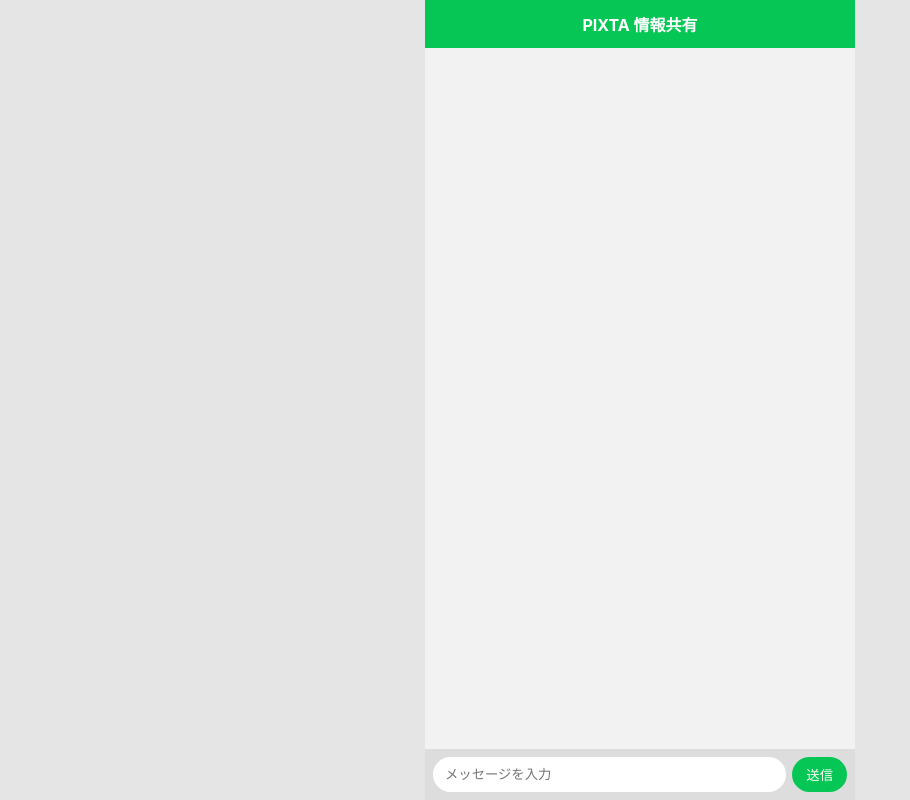
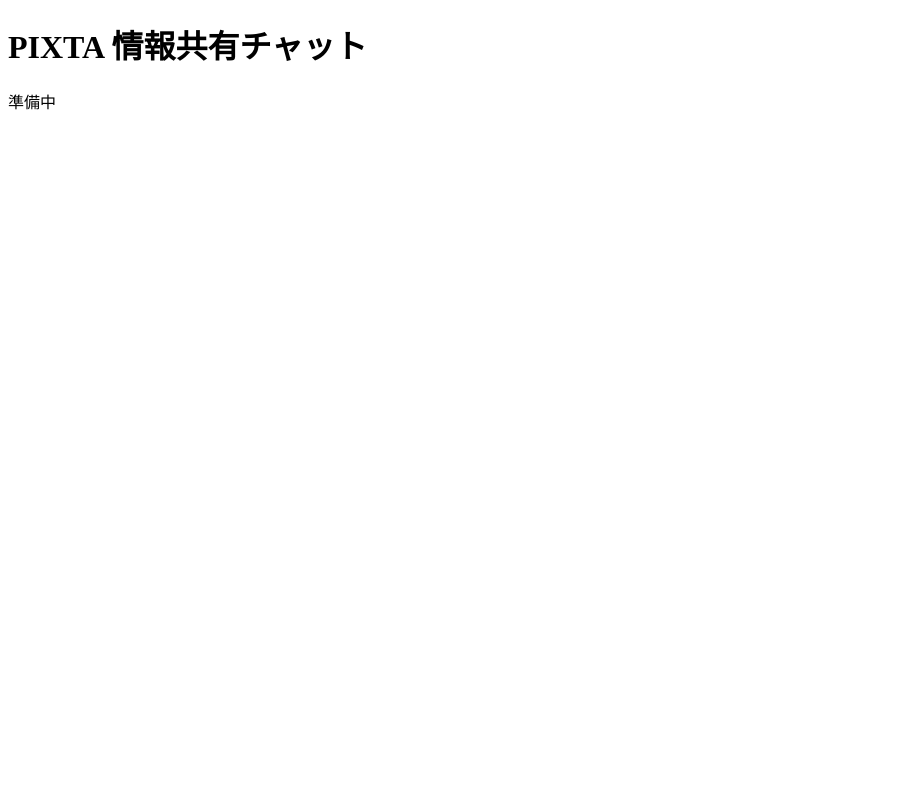
Before and after one commit to robosoul-hub/pixta-chat, a plain HTML site: page index.html in a window 1280 px wide. Shown: the whole page, without its empty margins (0-910 px from the left). Drawn offline with Linux system fonts and the light colour scheme.

Commit message:
Update index.html

```diff
--- a/index.html
+++ b/index.html
@@ -1,115 +1,11 @@
 <!DOCTYPE html>
 <html lang="ja">
 <head>
-<meta charset="UTF-8">
-<title>PIXTA 情報共有</title>
-
-<style>
-body {
-  margin: 0;
-  background: #e5e5e5;
-  font-family: -apple-system, BlinkMacSystemFont, "Helvetica Neue", sans-serif;
-}
-
-.app {
-  max-width: 430px;
-  height: 100vh;
-  margin: 0 auto;
-  background: #f2f2f2;
-  display: flex;
-  flex-direction: column;
-}
-
-/* ヘッダー */
-.header {
-  background: #06c755;
-  color: #fff;
-  text-align: center;
-  padding: 12px;
-  font-weight: bold;
-}
-
-/* メッセージ欄 */
-.chat {
-  flex: 1;
-  padding: 10px;
-  overflow-y: auto;
-}
-
-/* 吹き出し共通 */
-.msg {
-  margin-bottom: 8px;
-  display: flex;
-}
-
-.me {
-  justify-content: flex-end;
-}
-
-.bubble {
-  max-width: 70%;
-  padding: 8px 12px;
-  border-radius: 18px;
-  font-size: 14px;
-}
-
-/* 自分 */
-.me .bubble {
-  background: #06c755;
-  color: #fff;
-  border-bottom-right-radius: 4px;
-}
-
-/* 入力欄 */
-.input {
-  display: flex;
-  padding: 8px;
-  background: #ddd;
-}
-
-input {
-  flex: 1;
-  border: none;
-  border-radius: 18px;
-  padding: 8px 12px;
-  outline: none;
-}
-
-button {
-  margin-left: 6px;
-  border: none;
-  border-radius: 18px;
-  background: #06c755;
-  color: #fff;
-  padding: 8px 14px;
-}
-</style>
+  <meta charset="UTF-8">
+  <title>PIXTA Chat</title>
 </head>
-
 <body>
-<div class="app">
-  <div class="header">PIXTA 情報共有</div>
-
-  <div class="chat" id="chat"></div>
-
-  <div class="input">
-    <input id="text" placeholder="メッセージを入力">
-    <button onclick="send()">送信</button>
-  </div>
-</div>
-
-<script>
-function send() {
-  const text = document.getElementById("text");
-  if (!text.value) return;
-
-  const msg = document.createElement("div");
-  msg.className = "msg me";
-  msg.innerHTML = `<div class="bubble">${text.value}</div>`;
-  document.getElementById("chat").appendChild(msg);
-
-  text.value = "";
-}
-</script>
+  <h1>PIXTA 情報共有チャット</h1>
+  <p>準備中</p>
 </body>
 </html>
```
